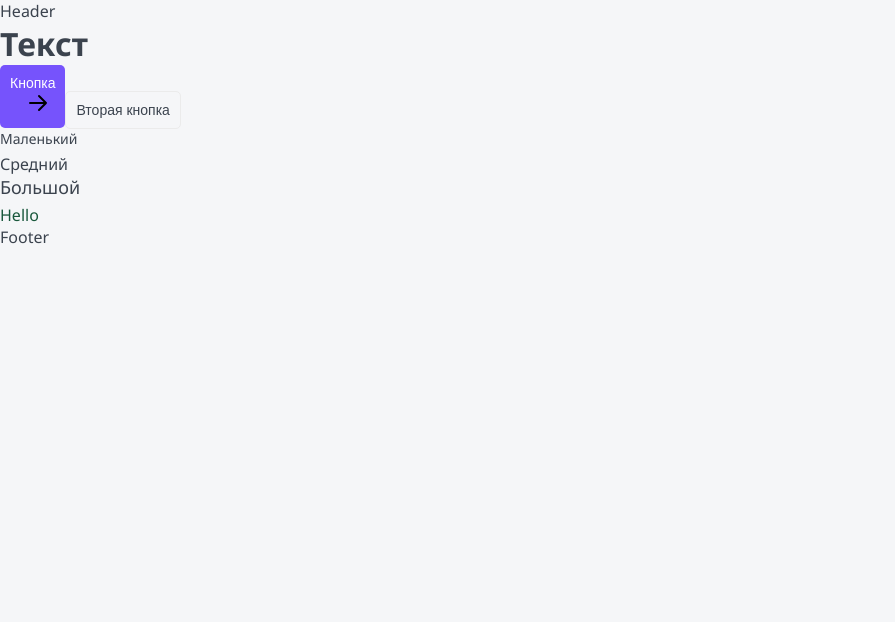
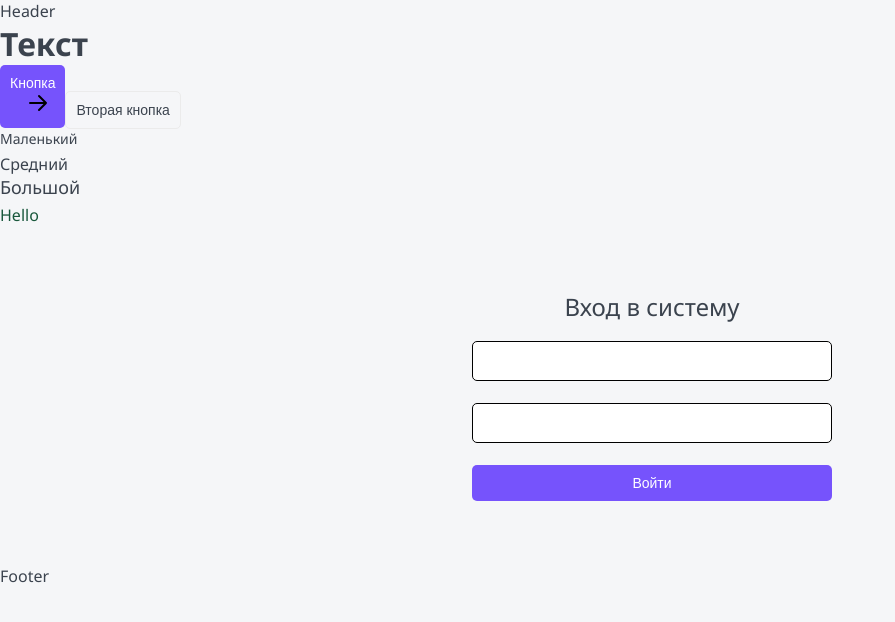
Before and after one commit to SashkaMashina/pharmacy-app, a Next.js app in the folder frontend/: page / in a window 1280 px wide. Shown: the top 622 px of the page, without its empty margins (0-895 px from the left). Built offline with nearby package versions, Linux system fonts and the light colour scheme.

Commit message:
Make LoginForm (not ready)

```diff
--- /dev/null
+++ b/frontend/components/LoginForm/LoginForm.module.css
@@ -0,0 +1,39 @@
+.form {
+    display: grid;
+    max-width: 400px;
+    margin: 2rem auto;
+    padding: 2rem;
+    gap: 22px;
+  }
+
+  .title {
+    text-align: center;
+    font-size: 1.5rem;
+  }
+
+  .inputGroup {
+    display: grid;
+  }
+
+  .input {
+    padding: 12px 8px 12px 8px;
+    font-size: 16px;
+    transition: border 0.3s;
+    border-radius: 5px;
+    border-color: var(--green);
+    border: 1px solid;
+    width: 360px;
+    height: 40px;
+
+  }
+
+  .input:focus {
+    border-color: var(--primary);
+    outline: none;
+  }
+
+  .error {
+    color: var(--error);
+    font-size: 0.875rem;
+    margin-top: -0.5rem;
+  }
--- /dev/null
+++ b/frontend/components/LoginForm/LoginForm.tsx
@@ -0,0 +1,65 @@
+import { JSX, useState } from 'react';
+import styles from './LoginForm.module.css';
+import { LoginFormProps } from './LoginForm.props';
+import cn from 'classnames';
+import { P } from '../P/P';
+import { Button } from '../Button/Button';
+
+export const LoginForm = ({
+  onLogin,
+  error,
+  icon,
+  text,
+  className,
+  ...props
+}: LoginFormProps): JSX.Element => {
+  const [login, setLogin] = useState('');
+  const [password, setPassword] = useState('');
+
+  const handleSubmit = (e: React.FormEvent) => {
+    e.preventDefault();
+    onLogin({ login, password });
+  };
+
+  return (
+    <form
+      onSubmit={handleSubmit}
+      className={cn(styles.form, className)}
+      {...props}
+    >
+      <P size="l" className={styles.title}>Вход в систему</P>
+
+      <div className={styles.inputGroup}>
+        <input
+          id="login"
+          type="text"
+          value={login}
+          onChange={(e) => setLogin(e.target.value)}
+          className={styles.input}
+          required
+        />
+      </div>
+
+      <div className={styles.inputGroup}>
+        <input
+          id="password"
+          type="password"
+          value={password}
+          onChange={(e) => setPassword(e.target.value)}
+          className={styles.input}
+          required
+        />
+      </div>
+
+      {error && <P size="s" className={styles.error}>{error}</P>}
+
+      <Button
+        appearance="primary"
+        type="submit"
+        className={styles.button}
+      >
+        Войти
+      </Button>
+    </form>
+  );
+};
--- a/frontend/components/index.ts
+++ b/frontend/components/index.ts
@@ -2,3 +2,4 @@ export * from './Htag/Htag'
 export * from './Button/Button'
 export * from './P/P'
 export * from './Tag/Tag'
+export * from './LoginForm/LoginForm'
--- a/frontend/pages/index.tsx
+++ b/frontend/pages/index.tsx
@@ -4,8 +4,13 @@ import { Button } from "@/components";
 import { P } from "@/components";
 import { Tag } from "@/components";
 import { Layout, withLayout } from "@/layout/Layout";
+import { LoginForm } from "@/components";
 
 function Home(): JSX.Element {
+  const handleLogin = (credentials: { login: string; password: string }) => {
+    console.log('Данные для входа:', credentials);
+  };
+
   return (
     <>
       <Htag tag="h1">Текст</Htag>
@@ -15,6 +20,7 @@ function Home(): JSX.Element {
       <P size="m">Средний</P>
       <P size="l">Большой</P>
       <Tag color="green">Hello</Tag>
+      <LoginForm onLogin={handleLogin} />
     </>
   );
 }
```
Also changed, not shown: frontend/components/LoginForm/LoginForm.props.ts (added, +8 -0 lines).
